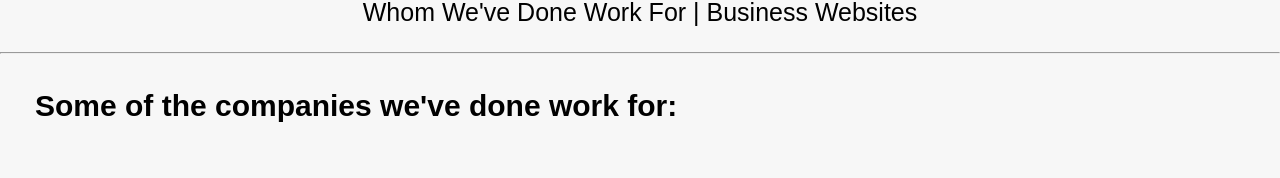
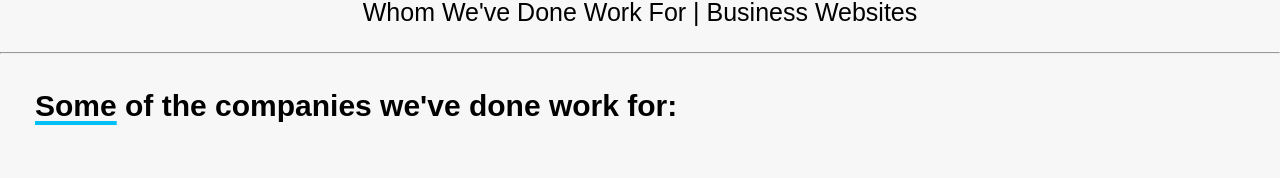
Before and after one commit to ericrothmuller/sky-marketing, a React (Create React App) app: page /portfolio in a window 1280 px wide. Shown: the part 332-510 px from the top of the page. Built offline with nearby package versions, Linux system fonts and the light colour scheme; a web font is replaced by a local one.

Commit message:
Created the underlineText class and applied it to the word Some on the portfolio page heading

```diff
--- a/src/App.css
+++ b/src/App.css
@@ -209,6 +209,12 @@ footer {
   font-size: 18px;
 }
 
+.underlineText {
+  text-decoration: underline;
+  text-underline-offset: 0.3rem;
+  text-decoration-thickness: 0.2rem;
+  text-decoration-color: #00C0F7;
+}
 
 /* Responsive adjustments */
 @media (max-width: 768px) {
--- a/src/pages/portfolio.js
+++ b/src/pages/portfolio.js
@@ -20,7 +20,7 @@ return (
 
 	<hr className="beyondMain"/>
 
-	<h2 id="WorkedFor">Some of the companies we've done work for:</h2>
+	<h2 id="WorkedFor"><span className="underlineText">Some</span> of the companies we've done work for:</h2>
 	<div className="row">
 		<div className="columnLeft">
 			<ul>
```
